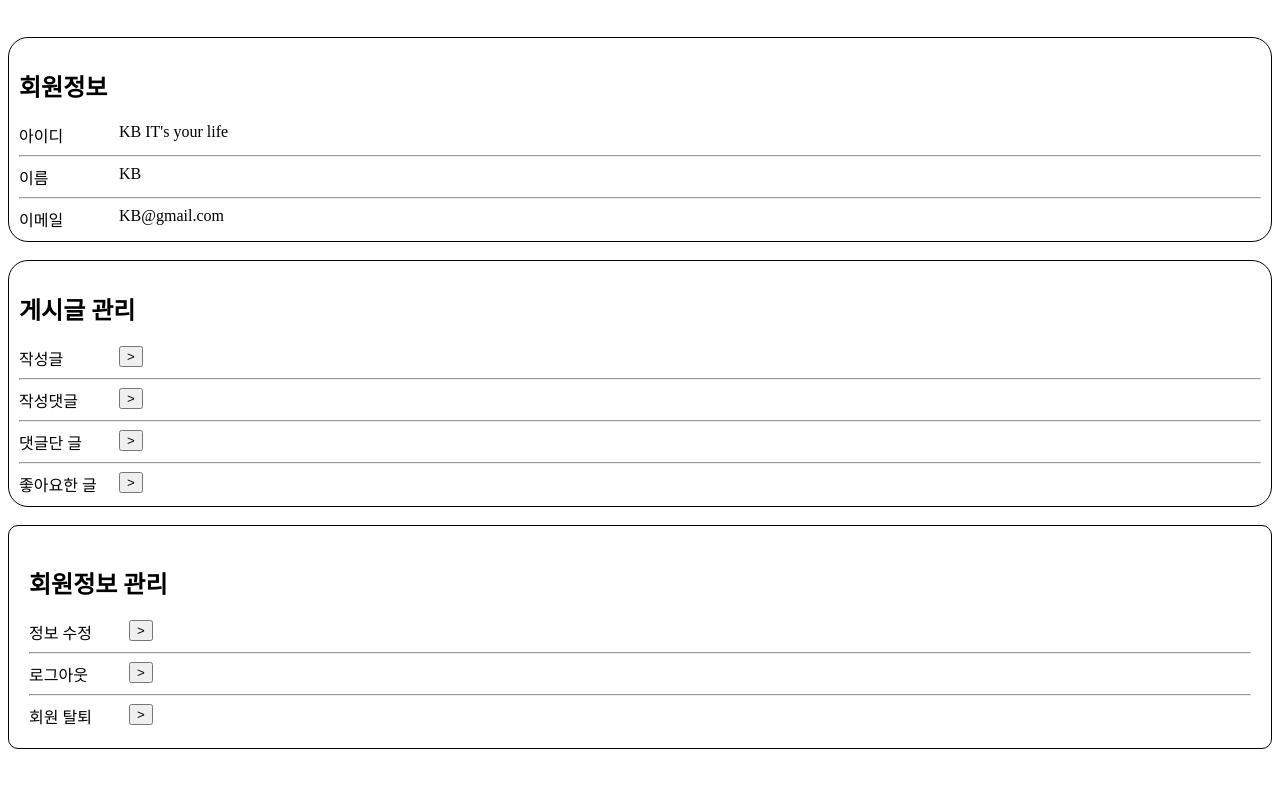
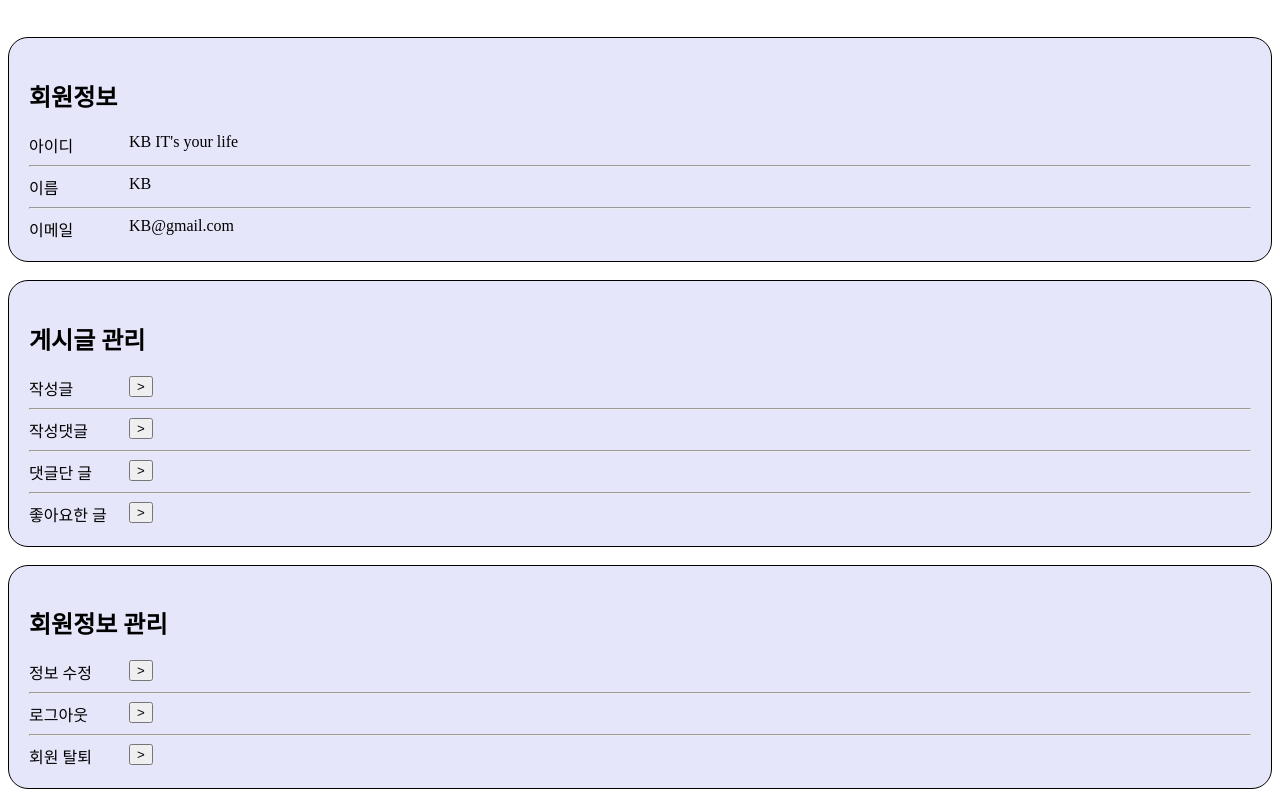
Before and after one commit to cseongbo/practice1, a plain HTML site: page pages/mypage.html in a window 1280 px wide. Shown: the part 124-921 px from the top of the page. Before the commit the page ends 881 px from the top, so only its background shows below. Drawn offline with Linux system fonts and the light colour scheme.

Commit message:
edit style

```diff
--- a/css/mypage.css
+++ b/css/mypage.css
@@ -6,21 +6,24 @@
 }
 
 #info {
-  padding: 10px;
+  padding: 20px;
   border: 1px solid #000000;
   border-radius: 20px;
+  background-color: lavender;
 }
 
 #post-management {
-  padding: 10px;
+  padding: 20px;
   border: 1px solid #000000;
   border-radius: 20px;
+  background-color: lavender;
 }
 
 #info-management {
   border: 1px solid #000000;
-  border-radius: 10px;
+  border-radius: 20px;
   padding: 20px;
+  background-color: lavender;
 }
 
 h1 {
```
